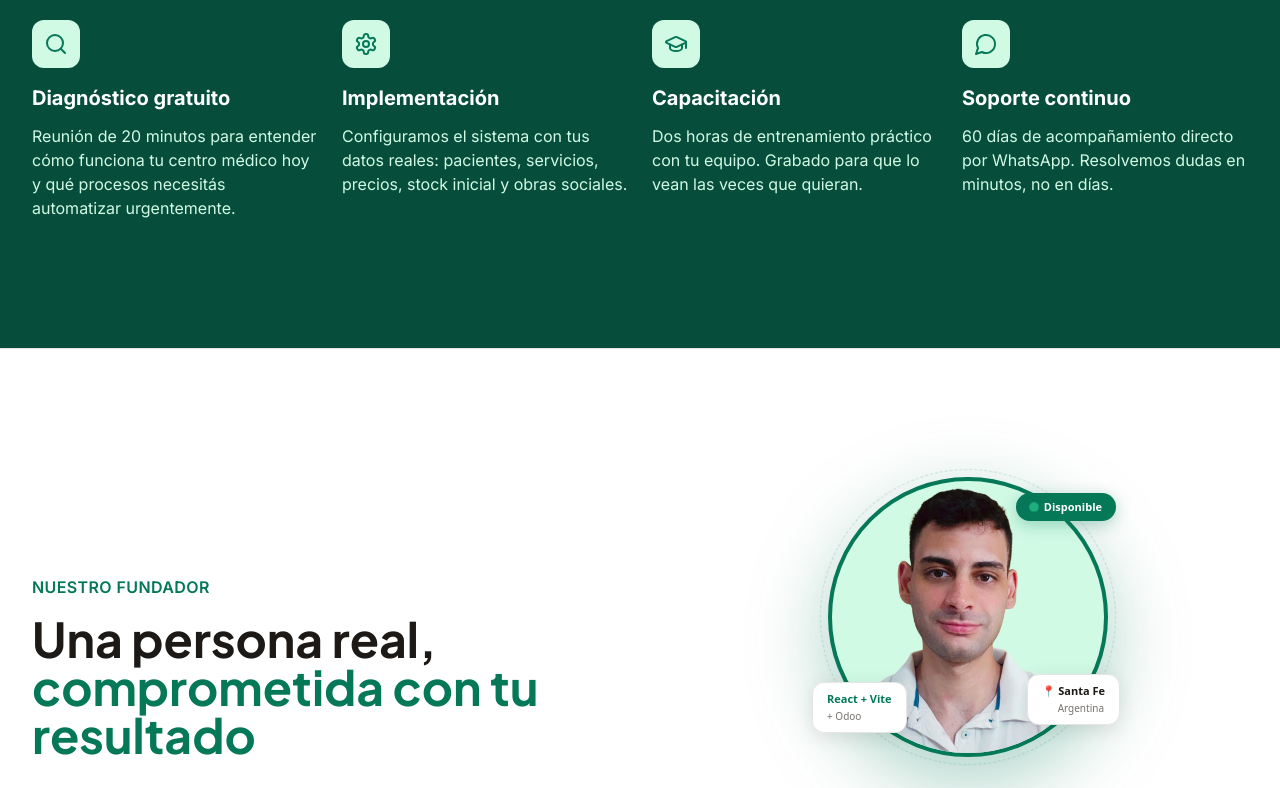
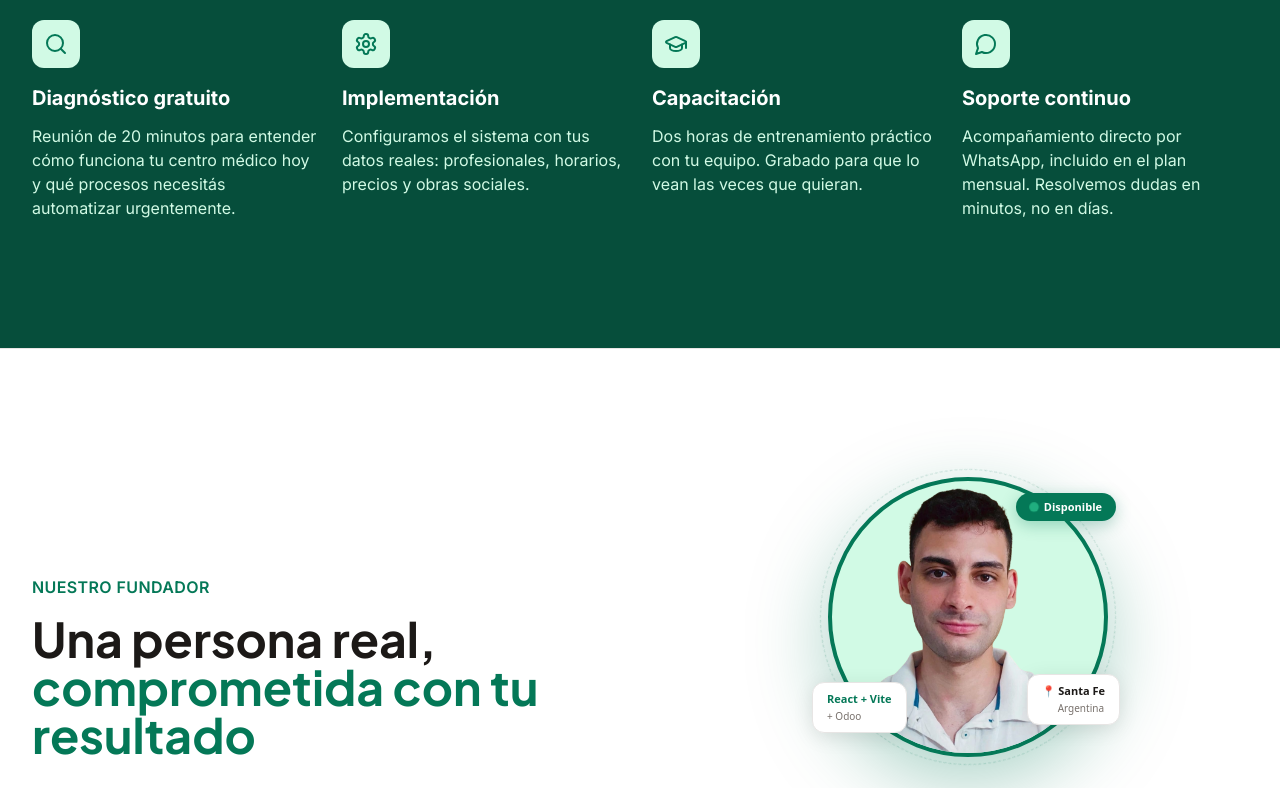
Before and after one commit to mati40115666-creator/mit-sistemas, a React (Vite) app: page / in a window 1280 px wide. Shown: the part 3547-4335 px from the top of the page. Built offline with nearby package versions, Linux system fonts and the light colour scheme.

Commit message:
Actualizar planes de precios y corregir menciones de stock/facturacion

```diff
--- a/src/components/FAQ.jsx
+++ b/src/components/FAQ.jsx
@@ -5,7 +5,7 @@
 const FAQS = [
   {
     q: '¿Cómo funciona la demo gratuita?',
-    a: 'Es una videollamada de 20 minutos por Google Meet o Zoom. Te muestro un entorno de demostración del sistema funcionando con datos representativos del rubro — turnos, stock, facturación, obras sociales. Sin instalaciones, sin que toques nada. Solo mirás cómo quedaría tu clínica digitalizada y hacés las preguntas que quieras. Sin compromiso de compra.'
+    a: 'Es una videollamada de 20 minutos por Google Meet o Zoom. Te muestro un entorno de demostración del sistema funcionando con datos representativos del rubro — turnos, pacientes, obras sociales. Sin instalaciones, sin que toques nada. Solo mirás cómo quedaría tu clínica digitalizada y hacés las preguntas que quieras. Sin compromiso de compra.'
   },
   {
     q: '¿Cuánto tiempo tarda en estar funcionando?',
--- a/src/components/Features.jsx
+++ b/src/components/Features.jsx
@@ -45,8 +45,8 @@
           </h2>
           <p className="text-lg text-stone-600 leading-relaxed">
             El sistema base incluye todo lo necesario para ordenar la agenda desde el día uno.
-            Historial clínico, stock de insumos y facturación se suman como módulos, según
-            lo que cada clínica necesite.
+            Para ortopedias y centros con insumos, armamos un sistema con stock y facturación —
+            consultanos por ese caso puntual.
           </p>
         </div>
 
--- a/src/components/Planes.jsx
+++ b/src/components/Planes.jsx
@@ -1,49 +1,57 @@
 // Planes.jsx — MIT Sistemas
-// Reemplaza la sección de precios con 3 planes fijos
+// 3 planes fijos, en pesos argentinos. Actualizado 25/9/2026 junto con el
+// marco de precios oficial (ver PRECIOS-MIT-Sistemas.md).
 // Mantiene la paleta: verde oscuro #1a4a3a, verde medio #2d7a5a, crema #f5f0e8
 
-const WHATSAPP_NUMBER = "5493425500020"; // ← Reemplazá con tu número real
+const WHATSAPP_NUMBER = "5493425500020";
 const WHATSAPP_MSG = encodeURIComponent(
-  "Hola Matías, quiero saber más sobre los planes de MIT Sistemas para mi clínica/ortopedia."
+  "Hola Matías, quiero saber más sobre los planes de MIT Sistemas para mi clínica."
 );
 
-const incluidos = [
+const PLANES = [
   {
-    icon: "🖥️",
-    titulo: "Página web profesional",
-    desc: "Diseño moderno, carga rápida y posicionada en Google.",
+    nombre: "Web",
+    implementacion: "$300.000",
+    mensual: "$30.000",
+    desc: "Página web profesional para tu clínica o consultorio.",
+    incluye: [
+      "Diseño moderno, carga rápida y posicionada en Google",
+      "Información de profesionales, horarios y contacto",
+      "Hosting, dominio y mantenimiento incluidos",
+    ],
+    destacado: false,
   },
   {
-    icon: "📦",
-    titulo: "Sistema Odoo personalizado",
-    desc: "Gestión de turnos, pacientes, stock y facturación integrados.",
+    nombre: "Turnos",
+    implementacion: "$500.000",
+    mensual: "$100.000",
+    desc: "Portal de turnos online + panel interno de gestión.",
+    incluye: [
+      "Reserva de turnos online, 24hs, hasta 10 profesionales",
+      "Panel para el equipo: agenda, pacientes, obras sociales",
+      "Capacitación en vivo, grabada para el equipo",
+      "Soporte por WhatsApp en horario hábil",
+    ],
+    destacado: true,
   },
   {
-    icon: "📋",
-    titulo: "Implementación en 30 días",
-    desc: "Configuro todo con los datos reales de tu clínica.",
-  },
-  {
-    icon: "🎓",
-    titulo: "Capacitación incluida",
-    desc: "2 horas de entrenamiento en vivo. Grabado para tu equipo.",
-  },
-  {
-    icon: "💬",
-    titulo: "Soporte por WhatsApp",
-    desc: "Respuesta en menos de 2 horas, de lunes a viernes.",
-  },
-  {
-    icon: "📈",
-    titulo: "Reportes automáticos",
-    desc: "Facturación, obras sociales y stock en tiempo real.",
+    nombre: "Completo",
+    implementacion: "$650.000",
+    mensual: "$120.000",
+    desc: "Web institucional + portal de turnos + panel interno.",
+    incluye: [
+      "Todo lo del plan Turnos",
+      "Página web profesional incluida",
+      "Un solo proveedor para toda tu presencia online",
+    ],
+    destacado: false,
   },
 ];
 
 export default function Planes() {
   return (
     <section id="planes" className="py-24 bg-[#f9f8f5]">
-      <div className="max-w-5xl mx-auto px-6">
+      <div className="max-w-6xl mx-auto px-6">
 
         {/* Encabezado */}
         <div className="text-center mb-16">
@@ -55,75 +63,73 @@
             clínica necesita
           </h2>
           <p className="text-gray-500 text-lg max-w-xl mx-auto">
-            Cada clínica es diferente. Por eso armamos propuestas a medida —{" "}
-            <span className="font-semibold text-gray-700">
-              proyectos desde $300 USD
-            </span>
-            , con pagos en pesos argentinos.
+            Tres planes fijos, en pesos argentinos. Si tenés más de 10 profesionales
+            con agenda, te armamos una cotización a medida.
           </p>
         </div>
 
-        {/* Card principal */}
-        <div className="bg-white rounded-3xl shadow-lg overflow-hidden border border-gray-100 mb-10">
-          {/* Banner superior */}
-          <div className="bg-[#1a4a3a] px-8 py-6 flex flex-col md:flex-row md:items-center md:justify-between gap-4">
-            <div>
+        {/* Cards de planes */}
+        <div className="grid md:grid-cols-3 gap-6 mb-10">
+          {PLANES.map((plan) => (
+            <div
+              key={plan.nombre}
+              className={`bg-white rounded-3xl shadow-lg overflow-hidden border ${
+                plan.destacado ? "border-[#2d7a5a] border-2" : "border-gray-100"
+              } flex flex-col`}
+            >
+              {plan.destacado && (
+                <div className="bg-[#2d7a5a] text-white text-center text-xs font-bold uppercase tracking-widest py-2">
+                  Más elegido
+                </div>
+              )}
+              <div className="bg-[#1a4a3a] px-6 py-6">
                 <p className="text-[#7dcea0] text-sm font-semibold uppercase tracking-widest mb-1">
-                Precio de referencia
+                  Plan {plan.nombre}
                 </p>
-              <div className="flex items-baseline gap-3">
-                <span className="text-white text-5xl font-black">desde $300</span>
-                <span className="text-[#7dcea0] text-lg font-medium">USD</span>
+                <div className="flex items-baseline gap-2">
+                  <span className="text-white text-3xl font-black">{plan.implementacion}</span>
                 </div>
-              <p className="text-[#7dcea0] text-sm mt-1">
-                Pagos en pesos argentinos · Sin letra chica
-              </p>
+                <p className="text-[#7dcea0] text-sm mt-1">implementación</p>
+                <p className="text-white text-lg font-bold mt-2">{plan.mensual} <span className="text-[#7dcea0] text-sm font-normal">/ mes</span></p>
               </div>
+
+              <div className="px-6 py-6 flex-1 flex flex-col">
+                <p className="text-gray-600 text-sm mb-5">{plan.desc}</p>
+                <ul className="space-y-3 mb-6 flex-1">
+                  {plan.incluye.map((item) => (
+                    <li key={item} className="flex items-start gap-2 text-sm text-gray-600">
+                      <span className="text-[#2d7a5a] font-bold mt-0.5">✓</span>
+                      {item}
+                    </li>
+                  ))}
+                </ul>
                 <a
-              href={`https://wa.me/${WHATSAPP_NUMBER}?text=${WHATSAPP_MSG}`}
+                  href={`https://wa.me/${WHATSAPP_NUMBER}?text=${encodeURIComponent(`Hola Matías, quiero saber más sobre el plan ${plan.nombre} de MIT Sistemas.`)}`}
                   target="_blank"
                   rel="noopener noreferrer"
-              className="inline-flex items-center gap-2 bg-[#2d7a5a] hover:bg-[#3a9470] text-white font-bold py-4 px-8 rounded-2xl transition-colors text-lg whitespace-nowrap"
+                  className={`inline-flex items-center justify-center gap-2 font-bold py-3 px-6 rounded-2xl transition-colors text-sm ${
+                    plan.destacado
+                      ? "bg-[#2d7a5a] hover:bg-[#3a9470] text-white"
+                      : "bg-gray-100 hover:bg-gray-200 text-gray-800"
+                  }`}
                 >
-              Pedir cotización gratis →
+                  Pedir cotización →
                 </a>
-          </div>
-
-          {/* Qué incluye */}
-          <div className="px-8 py-8">
-            <p className="text-xs font-bold tracking-widest text-gray-400 uppercase mb-6">
-              Qué incluye tu proyecto
-            </p>
-            <div className="grid grid-cols-1 sm:grid-cols-2 md:grid-cols-3 gap-5">
-              {incluidos.map((item) => (
-                <div key={item.titulo} className="flex items-start gap-3">
-                  <span className="text-2xl mt-0.5">{item.icon}</span>
-                  <div>
-                    <p className="font-semibold text-gray-800 text-sm">
-                      {item.titulo}
-                    </p>
-                    <p className="text-gray-500 text-sm leading-snug">
-                      {item.desc}
-                    </p>
               </div>
             </div>
           ))}
         </div>
-          </div>
 
-          {/* Separador */}
-          <div className="border-t border-gray-100 mx-8" />
-
-          {/* Nota de pagos */}
-          <div className="px-8 py-5 flex flex-col sm:flex-row sm:items-center gap-3">
+        {/* Notas generales */}
+        <div className="bg-white rounded-2xl border border-gray-100 px-8 py-5 flex flex-col sm:flex-row sm:items-center gap-3 justify-center mb-10">
           <div className="flex items-center gap-2 text-sm text-gray-500">
             <span className="text-[#2d7a5a] font-bold text-base">✓</span>
-              Pagos en pesos al tipo de cambio del día
+            Implementación en hasta 3 cuotas
           </div>
           <div className="hidden sm:block text-gray-200">|</div>
           <div className="flex items-center gap-2 text-sm text-gray-500">
             <span className="text-[#2d7a5a] font-bold text-base">✓</span>
-              Sin contratos de permanencia obligatoria
+            Todos los precios en pesos argentinos
           </div>
           <div className="hidden sm:block text-gray-200">|</div>
           <div className="flex items-center gap-2 text-sm text-gray-500">
@@ -131,11 +137,10 @@
             Cotización personalizada sin compromiso
           </div>
         </div>
-        </div>
 
         {/* CTA secundario */}
         <p className="text-center text-gray-400 text-sm">
-          ¿No sabés qué necesitás?{" "}
+          ¿No sabés qué plan necesitás?{" "}
           <a
             href={`https://wa.me/${WHATSAPP_NUMBER}?text=${WHATSAPP_MSG}`}
             target="_blank"
--- a/src/components/Process.jsx
+++ b/src/components/Process.jsx
@@ -12,7 +12,7 @@
     num: '02',
     icon: Settings,
     title: 'Implementación',
-    desc: 'Configuramos el sistema con tus datos reales: pacientes, servicios, precios, stock inicial y obras sociales.'
+    desc: 'Configuramos el sistema con tus datos reales: profesionales, horarios, precios y obras sociales.'
   },
   {
     num: '03',
@@ -24,7 +24,7 @@
     num: '04',
     icon: MessageCircle,
     title: 'Soporte continuo',
-    desc: '60 días de acompañamiento directo por WhatsApp. Resolvemos dudas en minutos, no en días.'
+    desc: 'Acompañamiento directo por WhatsApp, incluido en el plan mensual. Resolvemos dudas en minutos, no en días.'
   }
 ]
 
```
Lines whose indentation alone changed are shown as unchanged.
